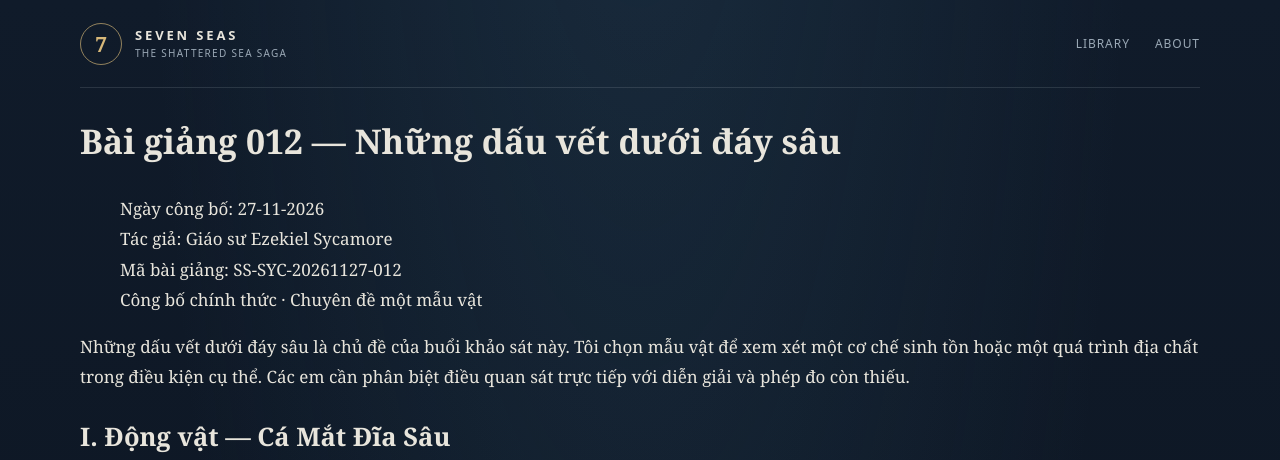
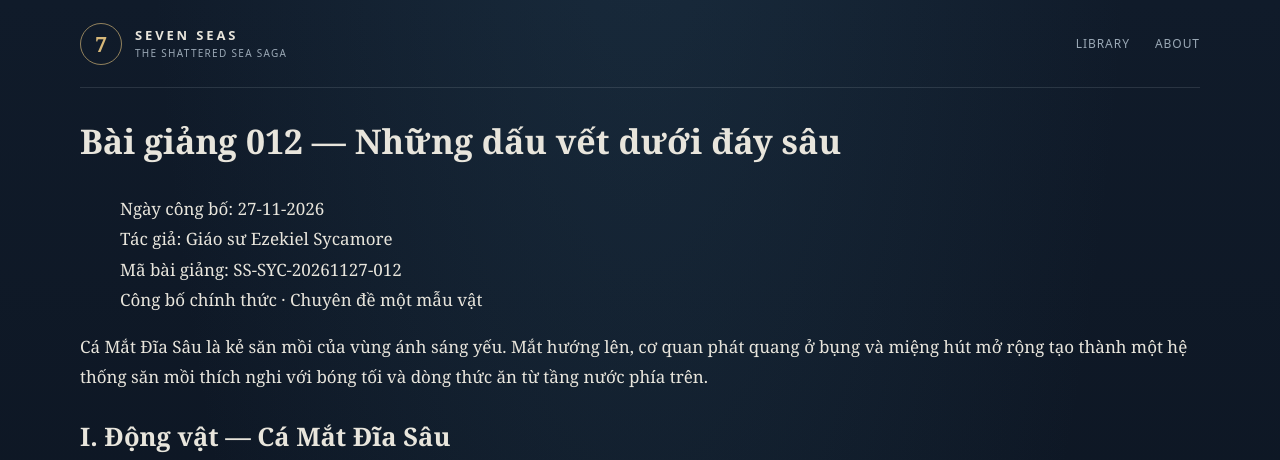
Before and after one commit to trduy91/seven-seas-reader, a Jekyll site: the page built from site/field-notes/sycamore/lecture-012-nhung-dau-vet-duoi-day-sau.md, in a window 1280 px wide and 1400 px high. Shown: the top 460 px of the window. Built offline with Jekyll 4.4.1, drawn with Linux system fonts in a browser that asks for light colours; our own code applies the rules of GitHub Pages for plain Markdown files; some of the changed text lies outside the part shown; grey boxes are pictures that could not be loaded.

Commit message:
Replace provisional lecture language with definitive Sycamore canon

```diff
--- a/site/field-notes/sycamore/lecture-012-nhung-dau-vet-duoi-day-sau.md
+++ b/site/field-notes/sycamore/lecture-012-nhung-dau-vet-duoi-day-sau.md
@@ -5,15 +5,11 @@
 > Mã bài giảng: SS-SYC-20261127-012
 > Công bố chính thức · Chuyên đề một mẫu vật
 
-Những dấu vết dưới đáy sâu là chủ đề của buổi khảo sát này. Tôi chọn mẫu vật để xem xét một cơ chế sinh tồn hoặc một quá trình địa chất trong điều kiện cụ thể. Các em cần phân biệt điều quan sát trực tiếp với diễn giải và phép đo còn thiếu.
+Cá Mắt Đĩa Sâu là kẻ săn mồi của vùng ánh sáng yếu. Mắt hướng lên, cơ quan phát quang ở bụng và miệng hút mở rộng tạo thành một hệ thống săn mồi thích nghi với bóng tối và dòng thức ăn từ tầng nước phía trên.
 
 ## I. Động vật — Cá Mắt Đĩa Sâu
 
-![Tranh khoa học Cá Mắt Đĩa Sâu](https://raw.githubusercontent.com/trduy91/seven-seas/main/docs/world/geography/ecology/sycamore-field-notes/images/SS-SYC-20261127-012-AN01.jpg)
-
-**Mã hồ sơ:** `SS-SYC-20261127-012-AN01`
-**Phân loại:** Cá biển sâu có mắt lớn; loài chưa định danh
-**Môi trường ghi nhận:** Shattered Seas; địa điểm cụ thể chưa được đối chiếu atlas.
+![Tranh khoa học Cá Mắt Đĩa Sâu](https://raw.githubusercontent.com/trduy91/seven-seas/main/docs/world/geography/ecology/sycamore-field-notes/images/SS-SYC-20261127-012-AN01.
 
 ### Nhận diện và hình thái
 
@@ -21,15 +17,11 @@ Thân thuôn, đầu lớn tương đối, mắt tròn hướng chếch lên; v
 
 ### Đặc tính và vai trò sinh thái
 
-Hướng mắt có thể phát hiện bóng hoặc ánh sáng yếu phía trên; cần giải phẫu võng mạc. Mẫu ghi từ cá thể dạt bờ.
-
-### Công dụng, nguy cơ và hướng dẫn xử lý
-
-Chưa có thử nghiệm đủ để khuyến nghị khai thác hoặc sử dụng. Chỉ lấy mẫu tối thiểu khi được phép; không nếm, đốt hoặc nghiền trong không gian kín. Với sinh vật sống, không phá nơi trú ẩn hay tách cá thể khỏi nền bám chỉ để kiểm tra.
+Hướng mắt có thể phát hiện bóng hoặc ánh sáng yếu phía trên; cần giải phẫu võng mạc. Mẫu ghi từ cá thể dạt bờ. Chỉ lấy mẫu tối thiểu khi được phép; không nếm, đốt hoặc nghiền trong không gian kín. Với sinh vật sống, không phá nơi trú ẩn hay tách cá thể khỏi nền bám chỉ để kiểm tra.
 
 ### Ghi chép thực địa
 
-Tôi ghi nhận các đặc điểm trên trong đợt khảo sát có giới hạn về thời gian và số lượng mẫu. Robin hỗ trợ đánh dấu vị trí tương đối và điều kiện thời tiết; nhận xét chưa có phép đo độc lập vẫn ở mức giả thuyết. Cần lặp lại quan sát trước khi mở rộng kết luận cho toàn vùng.
+Qua nhiều mùa khảo sát, tôi đã đối chiếu hình thái mẫu vật với biến đổi của môi trường, dấu vết sinh vật đi kèm và cách cư dân địa phương sử dụng chúng. Những quan hệ lặp lại ấy cho thấy mẫu vật là một phần vận hành của hệ sinh thái, không phải một hình thể đứng riêng.
 
 **Tags:** `sycamore-lecture-012` · `field-observation` · `evidence-separated`
 
@@ -43,8 +35,8 @@ Mẫu vật chỉ thực sự được hiểu khi đặt vào toàn bộ hệ si
 
 ## Câu hỏi dành cho học viên
 
-1. Đặc điểm nào quan sát trực tiếp được mà không cần suy luận chức năng?
-2. Giả thuyết nào cần phép thử có đối chứng để kiểm tra?
-3. Những biến số môi trường nào phải ghi đồng thời khi khảo sát lại?
+1. Cấu trúc nào của mẫu vật trực tiếp tạo nên lợi thế sinh tồn của nó?
+2.
+3. Nếu điều kiện môi trường thay đổi mạnh, vai trò sinh thái của mẫu vật sẽ biến đổi ra sao?
 
 ---
```
